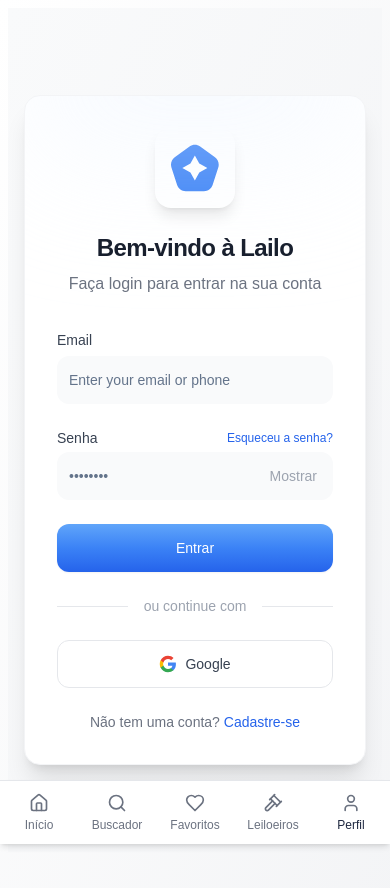
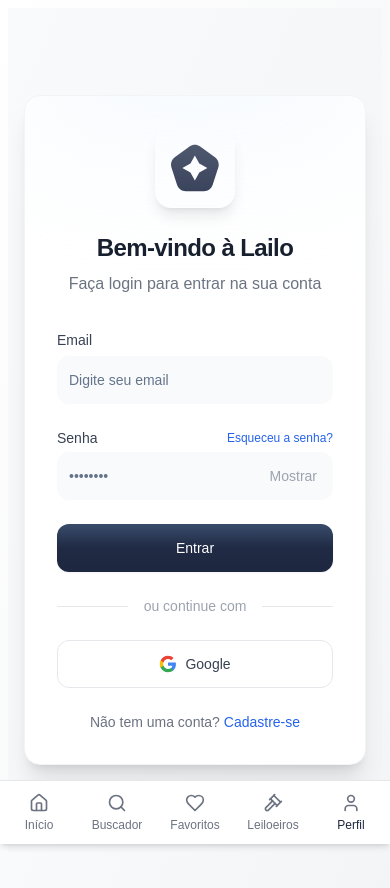
Before and after one commit to Enzofaleirodf/lailo-final-76, a React (Vite) app: page /perfil in a window 390 px wide. Shown: the top 888 px of the page. Built offline with nearby package versions, Linux system fonts and the light colour scheme.

Commit message:
Fix: Update login form text and style
- Changed "Enter your email or phone" to "Digite seu email".
- Updated button and logo colors to the brand's blue.

```diff
--- a/src/components/ui/sign-in.tsx
+++ b/src/components/ui/sign-in.tsx
@@ -1,3 +1,4 @@
+
 "use client";
 
 import React, { useState } from "react";
@@ -10,7 +11,7 @@ export const LightLogin = () => {
           <div className="flex flex-col items-center mb-8">
             <div className="bg-white p-4 rounded-2xl shadow-lg mb-6">
               <svg width="48" height="48" viewBox="0 0 110 106" fill="none" xmlns="http://www.w3.org/2000/svg">
-                <path d="M100.83 28.63L66.86 3.95c-7.25-5.26-17.07-5.26-24.35 0L8.54 28.63C1.29 33.89-1.76 43.23 1.01 51.77l12.98 39.93c2.77 8.53 10.72 14.3 19.7 14.3h41.97c8.98 0 16.93-5.76 19.7-14.3l12.98-39.93c2.77-8.53-.28-17.88-7.53-23.14ZM64.81 63.13l-10.13 18.55-10.13-18.55-18.55-10.13 18.55-10.13 10.13-18.55 10.13 18.55 18.55 10.13-18.55 10.13Z" fill="#3B82F6" />
+                <path d="M100.83 28.63L66.86 3.95c-7.25-5.26-17.07-5.26-24.35 0L8.54 28.63C1.29 33.89-1.76 43.23 1.01 51.77l12.98 39.93c2.77 8.53 10.72 14.3 19.7 14.3h41.97c8.98 0 16.93-5.76 19.7-14.3l12.98-39.93c2.77-8.53-.28-17.88-7.53-23.14ZM64.81 63.13l-10.13 18.55-10.13-18.55-18.55-10.13 18.55-10.13 10.13-18.55 10.13 18.55 18.55 10.13-18.55 10.13Z" fill="#202A44" />
               </svg>
             </div>
             <div className="p-0">
@@ -22,7 +23,7 @@ export const LightLogin = () => {
           <div className="space-y-6 p-0">
             <div className="space-y-1">
               <label className="text-sm font-medium text-gray-700">Email</label>
-              <input className="bg-gray-50 border-gray-200 text-gray-900 placeholder:text-gray-400 h-12 rounded-lg focus-visible:ring-2 focus-visible:ring-blue-500/50 focus:border-blue-500 w-full px-3 py-2 text-sm ring-offset-background file:border-0 file:bg-transparent file:text-sm file:font-medium placeholder:text-muted-foreground focus-visible:outline-none focus-visible:ring-ring disabled:cursor-not-allowed disabled:opacity-50" placeholder="Enter your email or phone" />
+              <input className="bg-gray-50 border-gray-200 text-gray-900 placeholder:text-gray-400 h-12 rounded-lg focus-visible:ring-2 focus-visible:ring-blue-500/50 focus:border-blue-500 w-full px-3 py-2 text-sm ring-offset-background file:border-0 file:bg-transparent file:text-sm file:font-medium placeholder:text-muted-foreground focus-visible:outline-none focus-visible:ring-ring disabled:cursor-not-allowed disabled:opacity-50" placeholder="Digite seu email" />
             </div>
 
             <div className="space-y-1">
@@ -40,7 +41,7 @@ export const LightLogin = () => {
               </div>
             </div>
 
-            <button className="w-full h-12 bg-gradient-to-t from-blue-600 via-blue-500 to-blue-400 hover:from-blue-700 hover:via-blue-600 hover:to-blue-500 text-white font-medium rounded-lg transition-all duration-200 shadow-sm hover:shadow-md hover:shadow-blue-100 active:scale-[0.98] inline-flex items-center justify-center whitespace-nowrap text-sm ring-offset-background focus-visible:outline-none focus-visible:ring-2 focus-visible:ring-ring focus-visible:ring-offset-2 disabled:pointer-events-none disabled:opacity-50">Entrar</button>
+            <button className="w-full h-12 bg-gradient-to-t from-brand-600 via-brand-500 to-brand-400 hover:from-brand-700 hover:via-brand-600 hover:to-brand-500 text-white font-medium rounded-lg transition-all duration-200 shadow-sm hover:shadow-md hover:shadow-brand-100 active:scale-[0.98] inline-flex items-center justify-center whitespace-nowrap text-sm ring-offset-background focus-visible:outline-none focus-visible:ring-2 focus-visible:ring-ring focus-visible:ring-offset-2 disabled:pointer-events-none disabled:opacity-50">Entrar</button>
 
             <div className="flex items-center my-4">
               <div className="flex-1 h-px bg-gray-200"></div>
```
